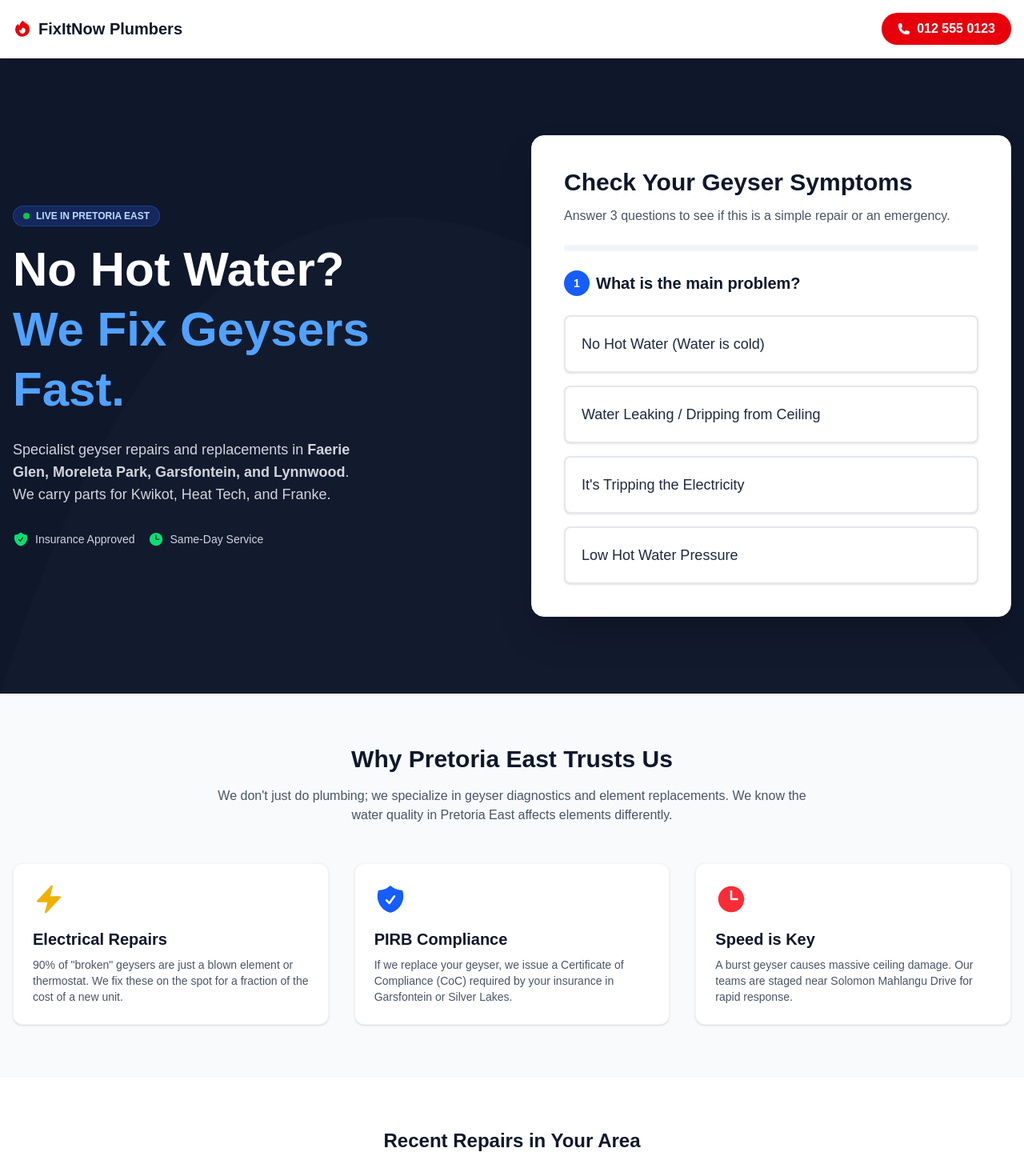
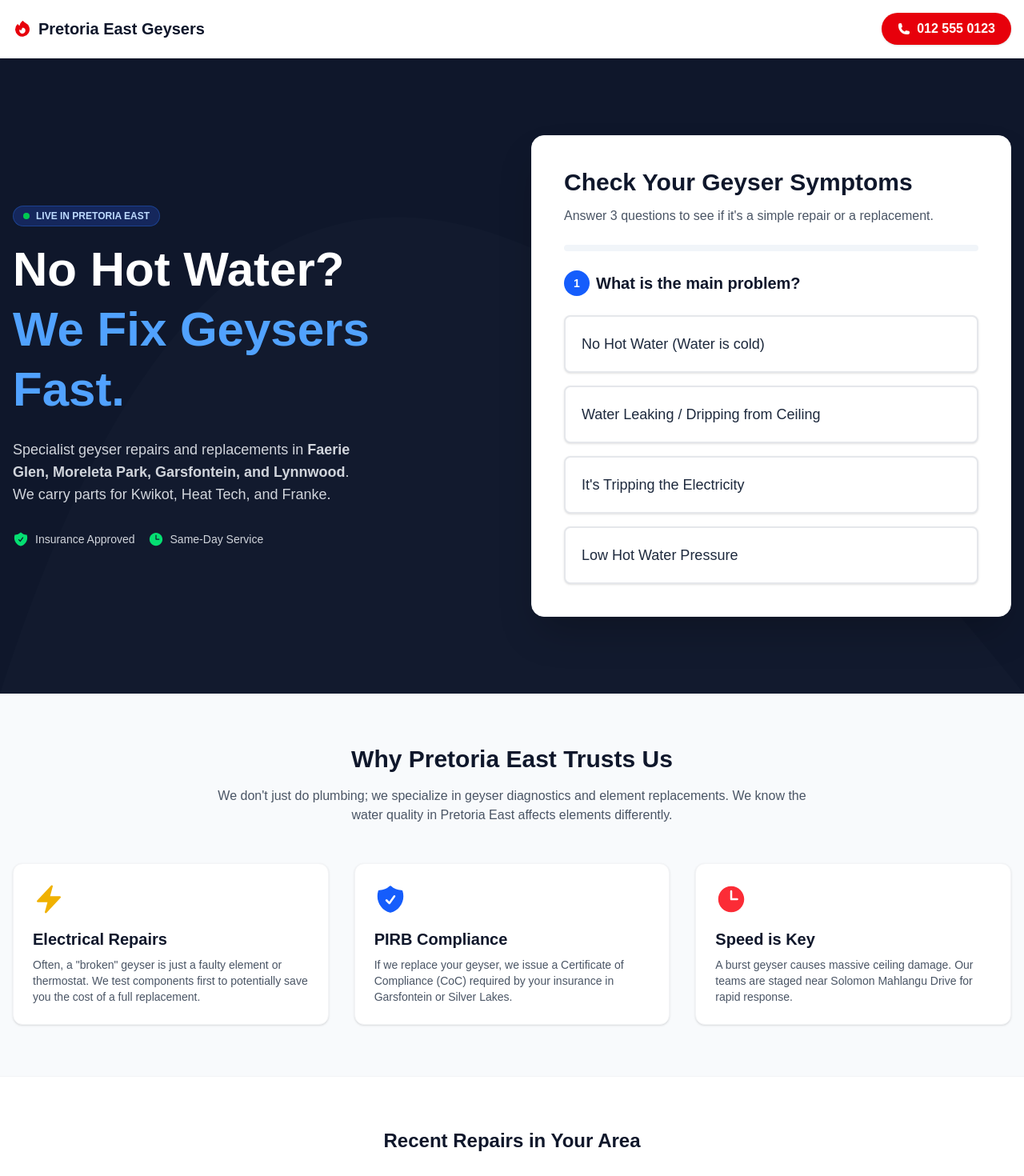
Before and after one commit to MankweAI/effluentic, a Next.js app: page /spokes/geyser-repair-pretoria-east in a window 1280 px wide. Shown: the top 1470 px of the page at 80% size. Built offline with nearby package versions, Linux system fonts and the light colour scheme.

Commit message:
added features for drain-blockage web demo

```diff
--- a/src/app/spokes/geyser-repair-pretoria-east/page.js
+++ b/src/app/spokes/geyser-repair-pretoria-east/page.js
@@ -1,7 +1,6 @@
 "use client";
 
 import { useState } from "react";
-// Ensure TruckIcon exists in your components folder or remove if missing
 import TruckIcon from "@/components/icons/TruckIcon";
 import {
   PhoneIcon,
@@ -26,6 +25,7 @@ const GeyserDiagnosticTool = () => {
   const [phone, setPhone] = useState("");
   const [submitted, setSubmitted] = useState(false);
 
+  // Progress bar logic
   const progressPct =
     showResult || submitted ? 100 : Math.round(((step - 1) / 3) * 100);
 
@@ -39,27 +39,27 @@ const GeyserDiagnosticTool = () => {
     }
   };
 
-  // --- REVISED LOGIC: Sell the Problem, Not the Part ---
+  // LOGIC: Determine the likely problem based on inputs
   const getDiagnosisHeader = () => {
-    if (diagnosis.symptom === "leaking")
-      return "CRITICAL: Potential Cylinder Breach or Valve Fail";
-    if (diagnosis.symptom === "tripping")
+    if (diagnosis.symptom === "leaking") {
+      return "Urgent: Likely Burst Geyser or Valve Failure";
+    }
+    if (diagnosis.symptom === "tripping") {
       return "DANGER: Live Electrical Fault (Do Not Reset)";
-    if (diagnosis.symptom === "cold_water")
+    }
+    if (diagnosis.symptom === "cold_water") {
       return "Internal Component Failure (Requires Testing)";
+    }
     return "System Malfunction (Professional Assessment Needed)";
   };
 
   const getDiagnosisDescription = () => {
     if (diagnosis.symptom === "leaking") {
-      // Fear of damage
       return "If the cylinder has burst, your ceiling is at major risk of collapse. We need to determine if it's a simple valve seal or a structural failure immediately.";
     }
     if (diagnosis.symptom === "tripping") {
-      // Fear of shock
       return "This indicates water has likely breached the electrical housing. This is a fire and shock hazard. A certified plumber must isolate the unit before power is restored.";
     }
-    // Uncertainty of DIY
     return "It could be the element, thermostat, or a burnt wire. Without a multimeter test, you risk buying the wrong parts. We carry universal replacements to fix it in one visit.";
   };
 
@@ -68,6 +68,7 @@ const GeyserDiagnosticTool = () => {
     setSubmitted(true);
   };
 
+  // Button Helper
   const ToolButton = ({ onClick, text }) => (
     <button
       onClick={onClick}
@@ -83,7 +84,7 @@ const GeyserDiagnosticTool = () => {
         Check Your Geyser Symptoms
       </h2>
       <p className="text-gray-600 mb-6 text-base">
-        Answer 3 questions to see if this is a simple repair or an emergency.
+        Answer 3 questions to see if it&apos;s a simple repair or a replacement.
       </p>
 
       {/* Progress Bar */}
@@ -194,12 +195,7 @@ const GeyserDiagnosticTool = () => {
             </p>
 
             <div className="flex items-center gap-2 p-3 bg-blue-50 rounded-lg my-4 border border-blue-100">
-              {/* Fallback if TruckIcon is not loaded correctly */}
-              {TruckIcon ? (
-                <TruckIcon className="h-5 w-5 text-blue-600" />
-              ) : (
-                <div className="h-5 w-5 bg-blue-600 rounded-full" />
-              )}
+              <TruckIcon className="h-5 w-5 text-blue-600" />
               <p className="text-blue-900 text-sm font-medium">
                 ✓ A technician is currently in <strong>Pretoria East</strong>{" "}
                 (Near Faerie Glen).
@@ -270,7 +266,7 @@ export default function GeyserRepairPretoriaEastPage() {
           <div className="flex items-center gap-2">
             <FireIcon className="h-6 w-6 text-red-600" />
             <div className="text-xl font-bold text-slate-900">
-              FixItNow Plumbers
+              Pretoria East Geysers
             </div>
           </div>
           <a
@@ -360,9 +356,9 @@ export default function GeyserRepairPretoriaEastPage() {
                 Electrical Repairs
               </h3>
               <p className="text-gray-600 mt-2 text-sm">
-                90% of &quot;broken&quot; geysers are just a blown element or
-                thermostat. We fix these on the spot for a fraction of the cost
-                of a new unit.
+                Often, a &quot;broken&quot; geyser is just a faulty element or
+                thermostat. We test components first to potentially save you the
+                cost of a full replacement.
               </p>
             </div>
             {/* Card 2 */}
```
